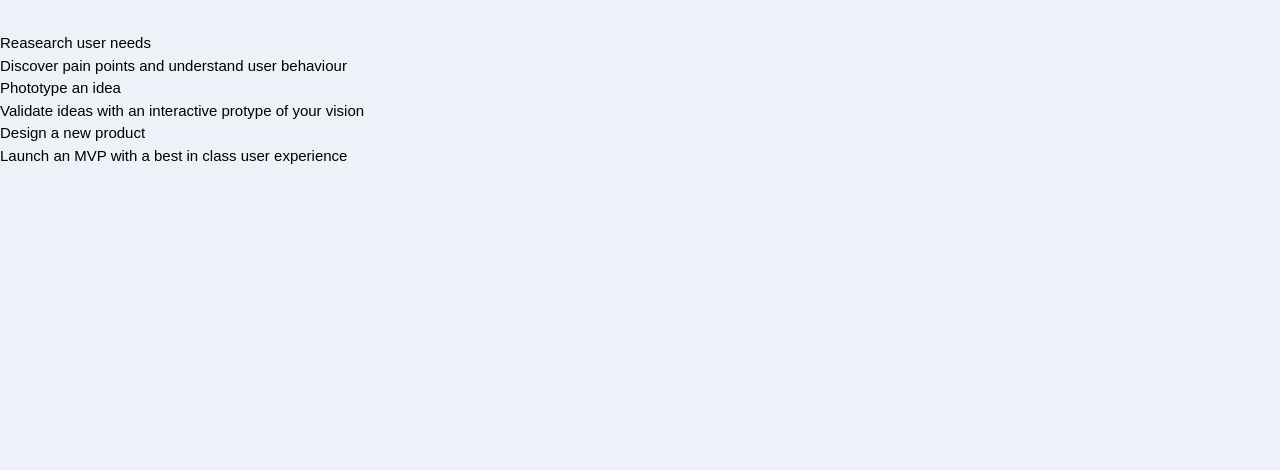
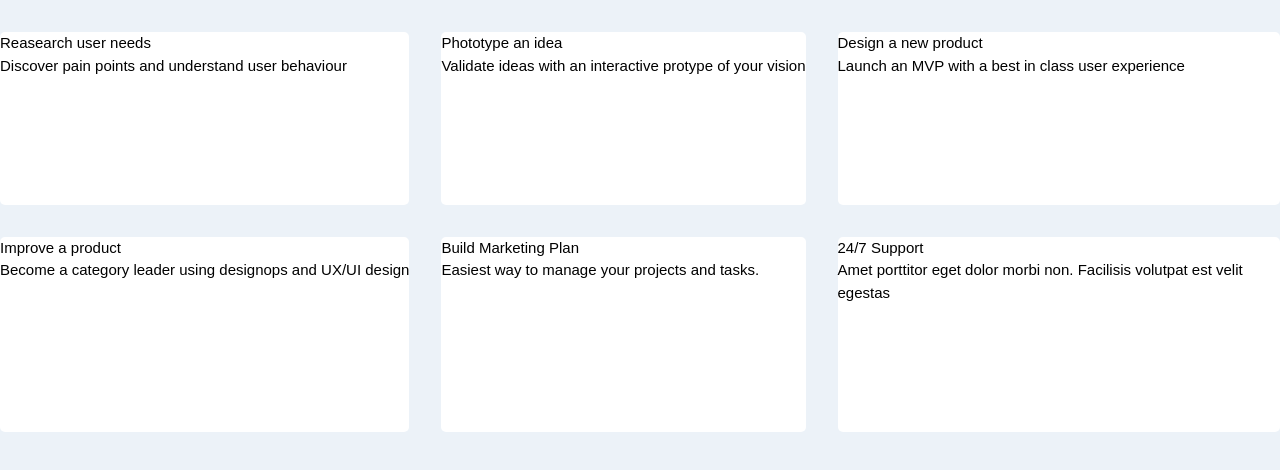
Before and after one commit to Batmanwilly2022/first__test, a plain HTML site: page index.html in a window 1280 px wide. Drawn offline with Linux system fonts and the light colour scheme.

Commit message:
second commit

```diff
--- a/assets/css/style.css
+++ b/assets/css/style.css
@@ -1,10 +1,5 @@
-*,
-*:before,
-*:after {
-    box-sizing: border-box;
-}
-
 body {
+    display: grid;
     padding-block: 2rem;
     font-size: 0.938rem;
     min-height: 50vh;
@@ -14,13 +9,67 @@ body {
     font-family: 'Barlow Semi Condensed', sans-serif;
 }
 
+.one,
+.two,
+.three,
+.four,
+.five,
+.six{
+    border-radius: 5px;
+    background-color: #FFF;
+}
+.container{
+    display: grid;
+    margin: 0 auto;
+    grid-template-areas: 'a' 'b' 'c' 'd' 'e' 'f';
+    gap: 2rem;
+}
 
-header{
-    display: flex;
-    justify-content: space-between;
+.one{
+    grid-area: a;
+    border-style: solid;
 }
-.top__link{
-    display: flex;
-    justify-content: center;
-    gap: 0.5rem;
+
+.two{
+    grid-area: b;
 }
+
+.three{
+    grid-area: c;
+}
+
+.four{
+    grid-area: d;
+}
+
+.five{
+    grid-area: e;
+}
+
+.six{
+    grid-area: f;
+}
+
+
+
+
+
+
+
+
+/*Media query*/
+
+
+@media screen and (min-width: 800px) {
+    .container{
+        grid-template-areas: "a b" "c d" "e f";
+    }
+}
+
+
+
+@media screen and (min-width: 1200px) {
+    .container {
+        grid-template-areas:"a b c" "d e f";
+    }
+}
--- a/index.html
+++ b/index.html
@@ -26,23 +26,32 @@
        </div>
    </header>
 -->
-   <main>
+   <main class="container" >
        <div class="one">
-            <header></header>
+            <div class="color_1"></div>
             <h3>Reasearch user needs</h3>
             <p>Discover pain points and understand user behaviour</p>
        </div>
-       <div class="two">
+       <div class="two color_2">
            <h3>Phototype an idea</h3>
            <p>Validate ideas with an interactive protype of your vision</p>
        </div>
-       <div class="three">
+       <div class="three color_3">
            <h3>Design a new product</h3>
            <p>Launch an MVP with a best in class user experience</p>
        </div>
-       <div class="four"></div>
-       <div class="five"></div>
-       <div class="six"></div>
+       <div class="four color_4">
+           <h3>Improve a product</h3>
+           <p>Become a category leader using designops and UX/UI design</p>
+       </div>
+       <div class="five color_5">
+           <h3>Build Marketing Plan</h3>
+           <p>Easiest way to manage your projects and tasks.</p>
+       </div>
+       <div class="six color_6">
+           <h3>24/7 Support</h3>
+           <p>Amet porttitor eget dolor morbi non. Facilisis volutpat est velit egestas</p>
+       </div>
    </main>
 </body>
 </html>
```
